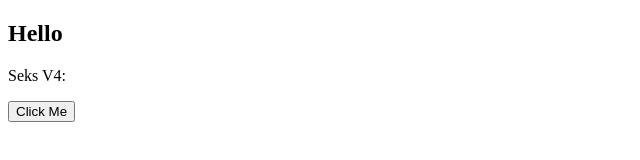
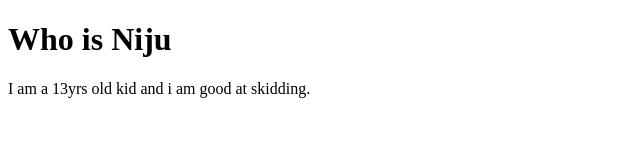
Before and after one commit to ItsNiju/Niju, a plain HTML site: page index.html in a window 1280 px wide. Shown: the whole page, without its empty margins (0-640 px from the left). Drawn offline with Linux system fonts and the light colour scheme.

Commit message:
Update index.html

```diff
--- a/index.html
+++ b/index.html
@@ -2,10 +2,8 @@
 <html>
 <body>
 
-<h2>Hello</h2>
-<p>Seks V4:</p>
-
-<button onclick="location.href = 'https://www.youtube.com/watch?v=dQw4w9WgXcQ';" id="myButton" class="float-left submit-button" >Click Me</button>
+<h1>Who is Niju</h1>
+<p>I am a 13yrs old kid and i am good at skidding.</p>
 
 </body>
 </html>
```
